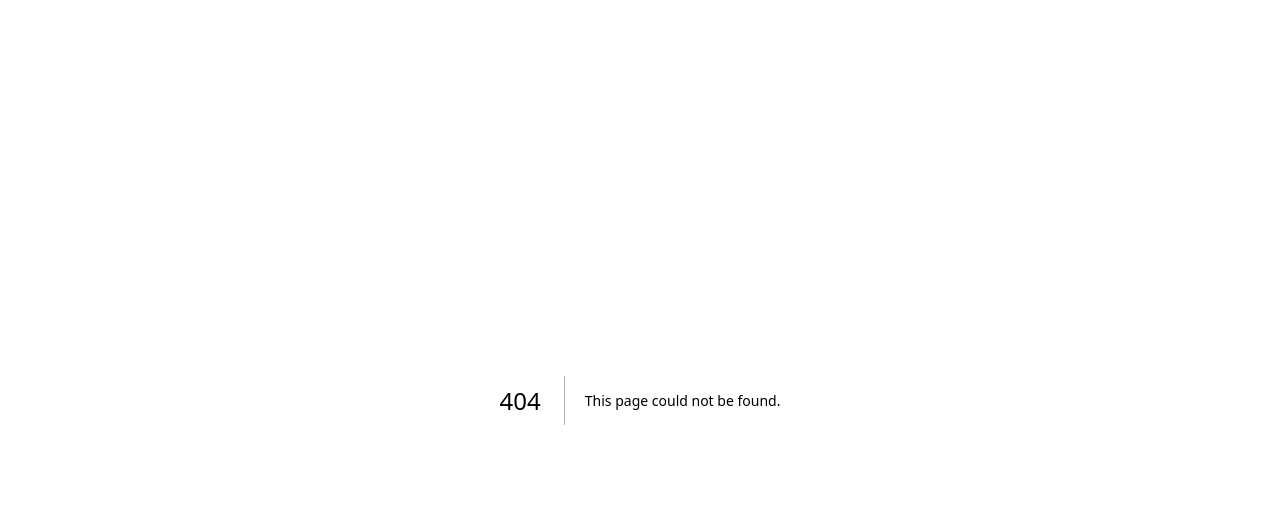
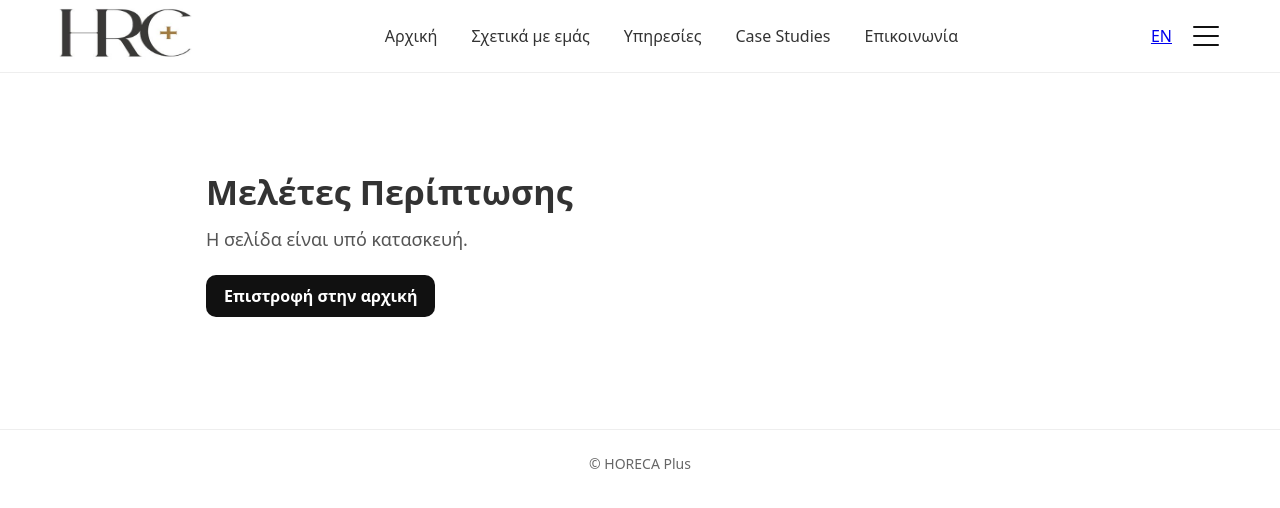
Before and after one commit to SteliosManidakis/horeca-plus, a Next.js app: page /el/casestudies in a window 1280 px wide. Before the commit this address had no page. Shown: the top 508 px of the page. Built offline with nearby package versions, Linux system fonts and the light colour scheme.

Commit message:
finalmallon

```diff
--- /dev/null
+++ b/app/[locale]/casestudies/page.tsx
@@ -0,0 +1,41 @@
+// app/[locale]/casestudies/page.tsx
+
+import Link from "next/link";
+
+export default async function Page({ params }: any) {
+  // params μπορεί να είναι είτε object είτε Promise<object> στο δικό σου setup
+  const p = typeof params?.then === "function" ? await params : params;
+  const locale: "el" | "en" = p?.locale === "el" ? "el" : "en";
+
+  const title = locale === "el" ? "Μελέτες Περίπτωσης" : "Case Studies";
+  const desc =
+    locale === "el"
+      ? "Η σελίδα είναι υπό κατασκευή."
+      : "This page is under construction.";
+
+  return (
+    <main style={{ paddingTop: "var(--hp-header-h, 72px)", paddingBottom: 40 }}>
+      <section style={{ maxWidth: 900, margin: "0 auto", padding: "24px 16px" }}>
+        <h1 style={{ fontSize: 34, margin: 0 }}>{title}</h1>
+        <p style={{ fontSize: 18, color: "#555", marginTop: 12 }}>{desc}</p>
+
+        <div style={{ marginTop: 24 }}>
+          <Link
+            href={`/${locale}/home`}
+            style={{
+              display: "inline-block",
+              padding: "10px 18px",
+              borderRadius: 10,
+              textDecoration: "none",
+              background: "#111",
+              color: "#fff",
+              fontWeight: 700,
+            }}
+          >
+            {locale === "el" ? "Επιστροφή στην αρχική" : "Back to Home"}
+          </Link>
+        </div>
+      </section>
+    </main>
+  );
+}
```
